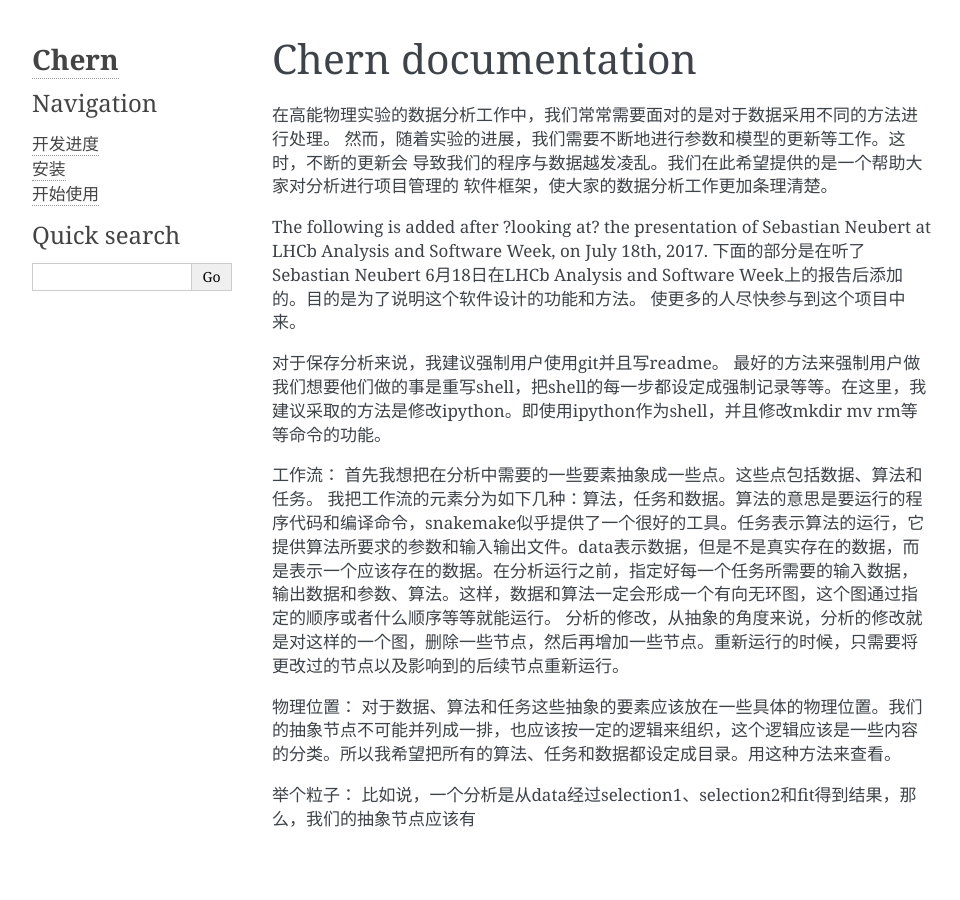
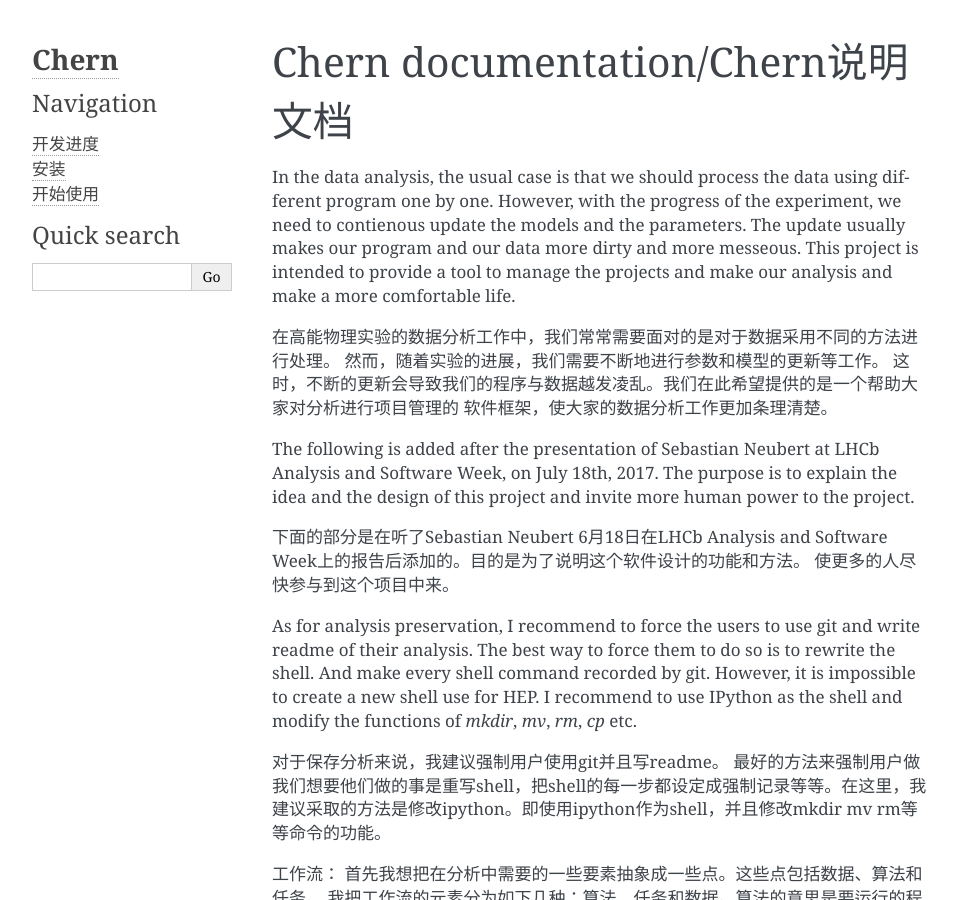
Before and after one commit to zhaomr13/Chern, a Sphinx documentation site: the page built from doc/source/index.rst, in a window 1280 px wide and 900 px high. Shown: the whole window, without its empty margins (148-1108 px from the left). Built offline with Sphinx 7.4.7, drawn with Linux system fonts in a browser that asks for light colours; pages that are not in the unit, such as notebooks, are missing from menus.

Commit message:
add English

```diff
--- a/doc/source/index.rst
+++ b/doc/source/index.rst
@@ -4,16 +4,27 @@
    contain the root `toctree` directive.
 
 
-Chern documentation
+Chern documentation/Chern说明文档
 =================================
+In the data analysis, the usual case is that we should process the data using different program one by one.
+However, with the progress of the experiment, we need to contienous update the models and the parameters.
+The update usually makes our program and our data more dirty and more messeous.
+This project is intended to provide a tool to manage the projects and make our analysis and make a more comfortable life.
+
 在高能物理实验的数据分析工作中，我们常常需要面对的是对于数据采用不同的方法进行处理。
-然而，随着实验的进展，我们需要不断地进行参数和模型的更新等工作。这时，不断的更新会
-导致我们的程序与数据越发凌乱。我们在此希望提供的是一个帮助大家对分析进行项目管理的
+然而，随着实验的进展，我们需要不断地进行参数和模型的更新等工作。
+这时，不断的更新会导致我们的程序与数据越发凌乱。我们在此希望提供的是一个帮助大家对分析进行项目管理的
 软件框架，使大家的数据分析工作更加条理清楚。
 
-The following is added after ?looking at? the presentation of Sebastian Neubert at LHCb Analysis and Software Week, on July 18th, 2017.
+The following is added after the presentation of Sebastian Neubert at LHCb Analysis and Software Week, on July 18th, 2017. The purpose is to explain the idea and the design of this project and invite more human power to the project.
+
 下面的部分是在听了Sebastian Neubert 6月18日在LHCb Analysis and Software Week上的报告后添加的。目的是为了说明这个软件设计的功能和方法。
 使更多的人尽快参与到这个项目中来。
+
+As for analysis preservation, I recommend to force the users to use git and write readme of their analysis.
+The best way to force them to do so is to rewrite the shell. And make every shell command recorded by git.
+However, it is impossible to create a new shell use for HEP. I recommend to use IPython as the shell and modify
+the functions of `mkdir`, `mv`, `rm`, `cp` etc.
 
 对于保存分析来说，我建议强制用户使用git并且写readme。
 最好的方法来强制用户做我们想要他们做的事是重写shell，把shell的每一步都设定成强制记录等等。在这里，我建议采取的方法是修改ipython。即使用ipython作为shell，并且修改mkdir mv rm等等命令的功能。
```
